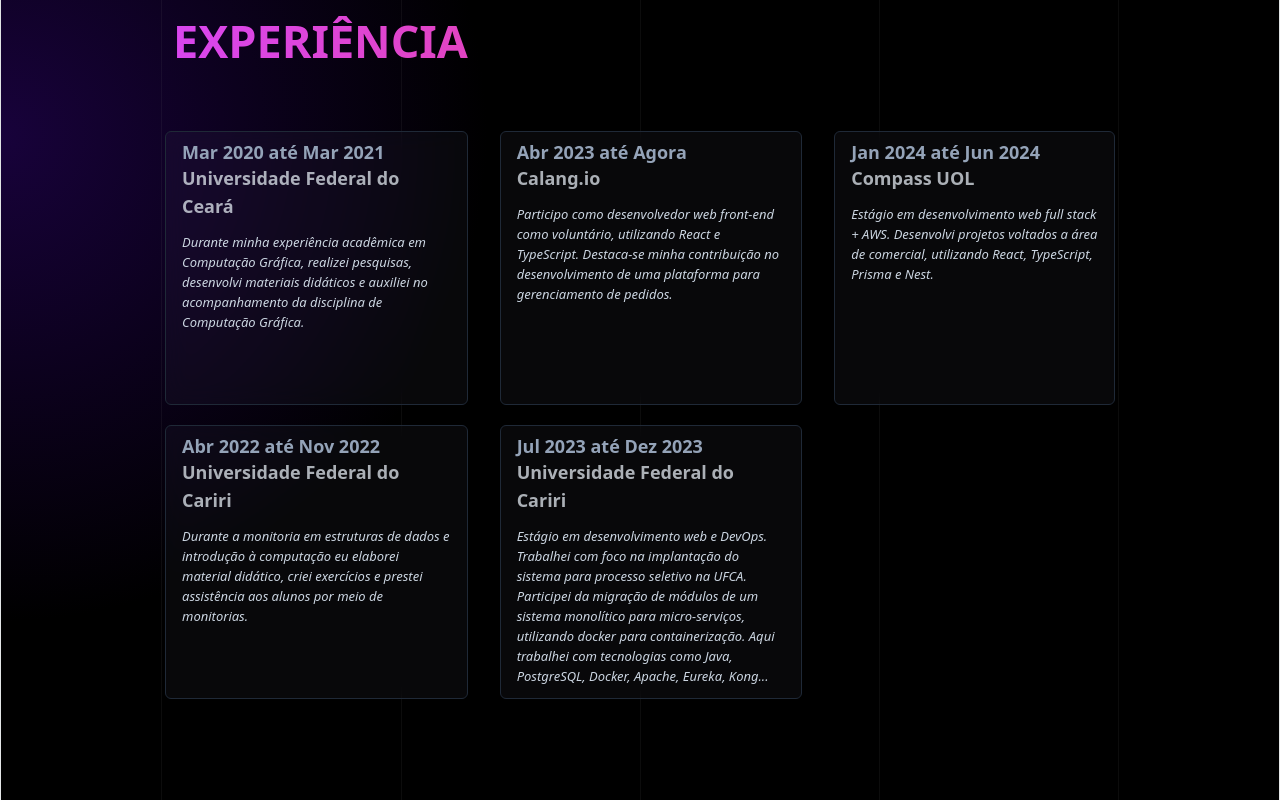
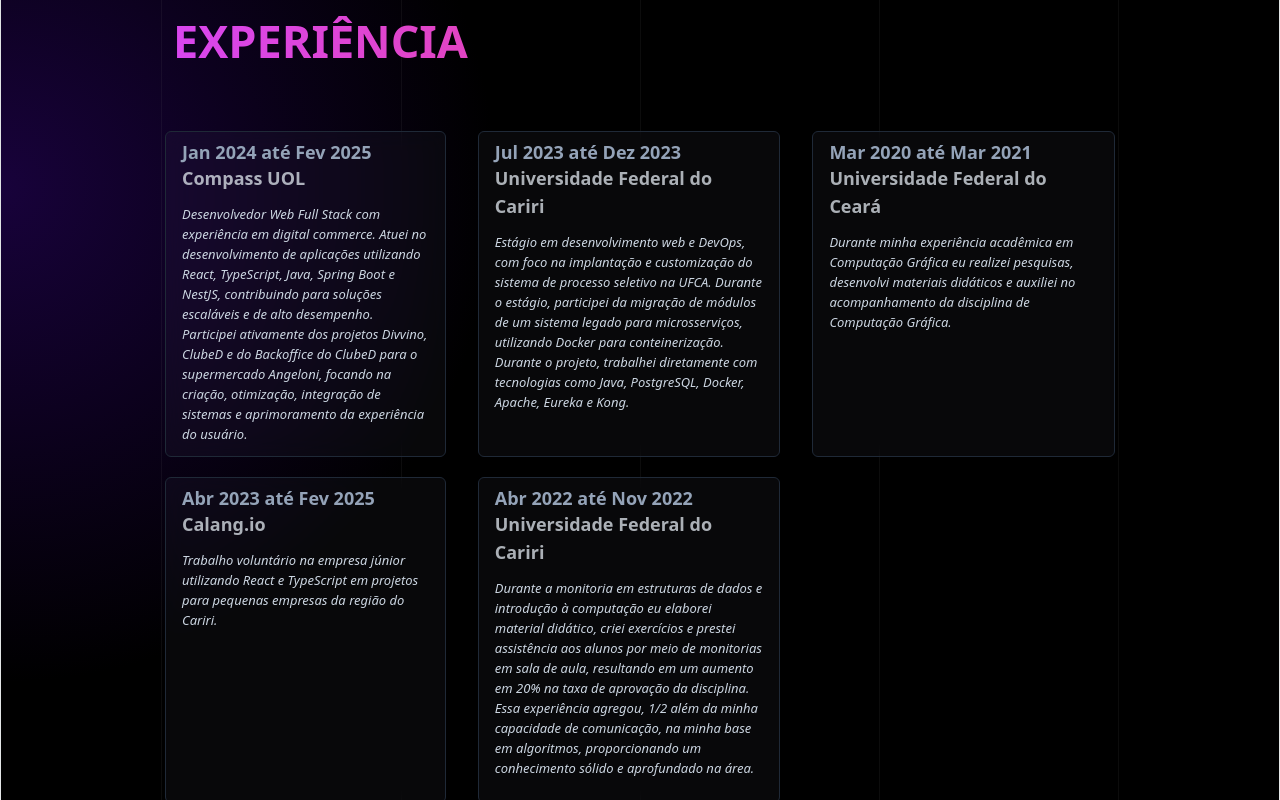
Before and after one commit to marcosChalet/portfolio, a Next.js app: page / in a window 1280 px wide. Shown: the part 2140-2940 px from the top of the page. Built offline with nearby package versions, Linux system fonts and the light colour scheme; no server answers.

Commit message:
Atualizei as experiências

```diff
--- a/src/components/Experiences/index.tsx
+++ b/src/components/Experiences/index.tsx
@@ -10,34 +10,29 @@
 
 const experiences: ExprerienceType[] = [
   {
-    date: 'Mar 2020 até Mar 2021',
-    local: 'Universidade Federal do Ceará',
-    description:
-      'Durante minha experiência acadêmica em Computação Gráfica, realizei pesquisas, desenvolvi materiais didáticos e auxiliei no acompanhamento da disciplina de Computação Gráfica.',
+    date: 'Jan 2024 até Fev 2025',
+    local: 'Compass UOL',
+    description: 'Desenvolvedor Web Full Stack com experiência em digital commerce. Atuei no desenvolvimento de aplicações utilizando React, TypeScript, Java, Spring Boot e NestJS, contribuindo para soluções escaláveis e de alto desempenho. Participei ativamente dos projetos Divvino, ClubeD e do Backoffice do ClubeD para o supermercado Angeloni, focando na criação, otimização, integração de sistemas e aprimoramento da experiência do usuário.',
+  },
+  {
+    date: 'Abr 2023 até Fev 2025',
+    local: 'Calang.io',
+    description: 'Trabalho voluntário na empresa júnior utilizando React e TypeScript em projetos para pequenas empresas da região do Cariri.',
+  },
+  {
+    date: 'Jul 2023 até Dez 2023',
+    local: 'Universidade Federal do Cariri',
+    description: 'Estágio em desenvolvimento web e DevOps, com foco na implantação e customização do sistema de processo seletivo na UFCA. Durante o estágio, participei da migração de módulos de um sistema legado para microsserviços, utilizando Docker para conteinerização. Durante o projeto, trabalhei diretamente com tecnologias como Java, PostgreSQL, Docker, Apache, Eureka e Kong.',
   },
   {
     date: 'Abr 2022 até Nov 2022',
     local: 'Universidade Federal do Cariri',
-    description:
-      'Durante a monitoria em estruturas de dados e introdução à computação eu elaborei material didático, criei exercícios e prestei assistência aos alunos por meio de monitorias.',
+    description: 'Durante a monitoria em estruturas de dados e introdução à computação eu elaborei material didático, criei exercícios e prestei assistência aos alunos por meio de monitorias em sala de aula, resultando em um aumento em 20% na taxa de aprovação da disciplina. Essa experiência agregou, 1/2 além da minha capacidade de comunicação, na minha base em algoritmos, proporcionando um conhecimento sólido e aprofundado na área.',
   },
   {
-    date: 'Abr 2023 até Agora',
-    local: 'Calang.io',
-    description:
-      'Participo como desenvolvedor web front-end como voluntário, utilizando React e TypeScript. Destaca-se minha contribuição no desenvolvimento de uma plataforma para gerenciamento de pedidos.',
-  },
-  {
-    date: 'Jul 2023 até Dez 2023',
-    local: 'Universidade Federal do Cariri',
-    description:
-      'Estágio em desenvolvimento web e DevOps. Trabalhei com foco na implantação do sistema para processo seletivo na UFCA. Participei da migração de módulos de um sistema monolítico para micro-serviços, utilizando docker para containerização. Aqui trabalhei com tecnologias como Java, PostgreSQL, Docker, Apache, Eureka, Kong...',
-  },
-  {
-    date: 'Jan 2024 até Jun 2024',
-    local: 'Compass UOL',
-    description:
-      'Estágio em desenvolvimento web full stack + AWS. Desenvolvi projetos voltados a área de comercial, utilizando React, TypeScript, Prisma e Nest.',
+    date: 'Mar 2020 até Mar 2021',
+    local: 'Universidade Federal do Ceará',
+    description: 'Durante minha experiência acadêmica em Computação Gráfica eu realizei pesquisas, desenvolvi materiais didáticos e auxiliei no acompanhamento da disciplina de Computação Gráfica.',
   },
 ];
 
```
